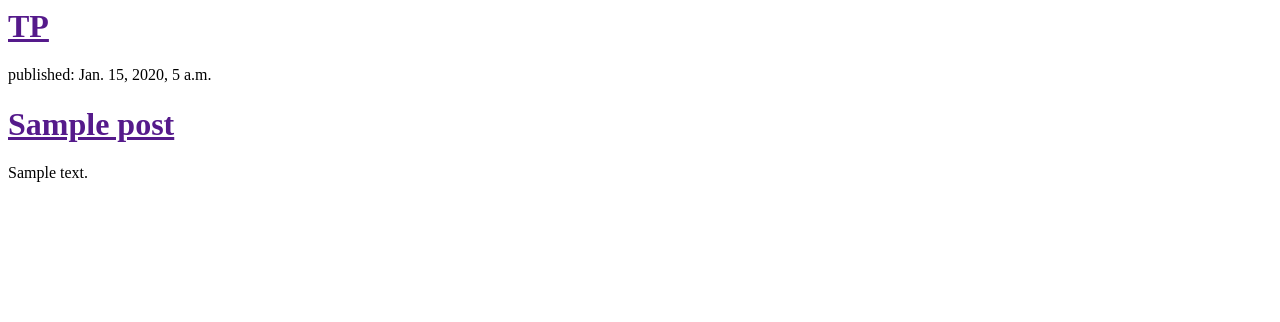
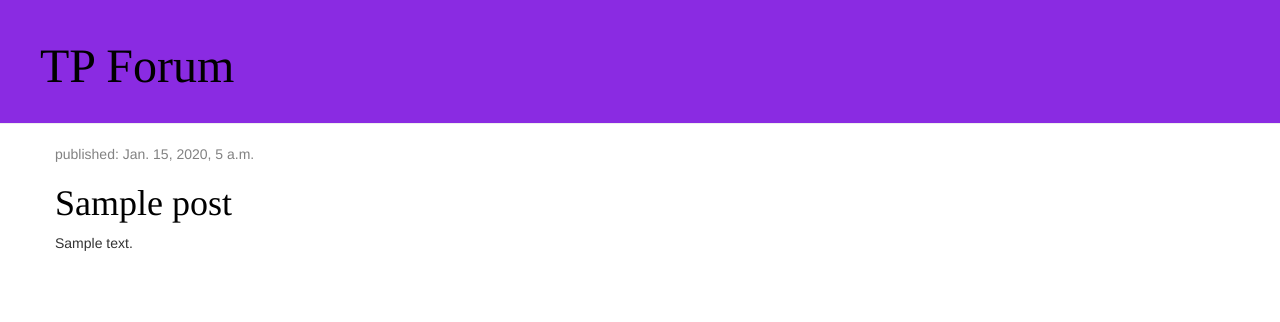
Before and after one commit to spelletier2604/ForumTP6, a Django app: template forum/templates/forum/post_list.html in a window 1280 px wide. Shown: the top 322 px of the page. Run offline with Django 3.2, Linux system fonts and the light colour scheme; the template is opened without the code that fills it: values that come from a table or form of the project are taken from there, others are empty; tables that the repository leaves empty hold one stand-in row (values such as "Sample post"); some libraries are stand-ins or nearby versions.

Commit message:
Details + CSS

```diff
--- /dev/null
+++ b/forum/static/css/blog.css
@@ -0,0 +1,46 @@
+.page-header {
+    background-color: #8A2BE2;
+    margin-top: 0;
+    padding: 20px 20px 20px 40px;
+}
+
+.page-header h1, .page-header h1 a, .page-header h1 a:visited, .page-header h1 a:active {
+    color: #000000;
+    font-size: 36pt;
+    text-decoration: none;
+}
+
+.content {
+    margin-left: 40px;
+}
+
+h1, h2, h3, h4 {
+    font-family: 'Times', cursive;
+}
+
+.date {
+    color: #828282;
+}
+
+.save {
+    float: right;
+}
+
+.post-form textarea, .post-form input {
+    width: 100%;
+}
+
+.top-menu, .top-menu:hover, .top-menu:visited {
+    color: #ffffff;
+    float: right;
+    font-size: 26pt;
+    margin-right: 20px;
+}
+
+.post {
+    margin-bottom: 70px;
+}
+
+.post h1 a, .post h1 a:visited {
+    color: #000000;
+}
--- /dev/null
+++ b/forum/templates/forum/base.html
@@ -0,0 +1,25 @@
+{% load staticfiles %}
+<html>
+    <head>
+        <title>TP</title>
+        <link rel="stylesheet" href="//maxcdn.bootstrapcdn.com/bootstrap/3.2.0/css/bootstrap.min.css">
+        <link rel="stylesheet" href="//maxcdn.bootstrapcdn.com/bootstrap/3.2.0/css/bootstrap-theme.min.css">
+        <link href='//fonts.googleapis.com/css?family=Lobster&subset=latin,latin-ext' rel='stylesheet' type='text/css'>
+        <link rel="stylesheet" href="{% static 'css/blog.css' %}">
+    </head>
+    <body>
+        <body>
+    <div class="page-header">
+        <h1><a href="/">TP Forum</a></h1>
+    </div>
+    <div class="content container">
+        <div class="row">
+            <div class="col-md-8">
+            {% block content %}
+            {% endblock %}
+            </div>
+        </div>
+    </div>
+</body>
+    </body>
+</html>
--- a/forum/templates/forum/post_list.html
+++ b/forum/templates/forum/post_list.html
@@ -1,18 +1,13 @@
-<html>
-    <head>
-        <title>TP de Forum</title>
-    </head>
-    <body>
-        <div>
-            <h1><a href="">TP</a></h1>
-        </div>
+{% extends 'forum/base.html' %}
 
-        {% for post in posts %}
-    <div>
-        <p>published: {{ post.published_date }}</p>
-        <h1><a href="">{{ post.title }}</a></h1>
-        <p>{{ post.text|linebreaksbr }}</p>
-    </div>
-{% endfor %}
-    </body>
-</html>
+{% block content %}
+            {% for post in posts %}
+                <div class="post">
+                    <div class="date">
+                        <p>published: {{ post.published_date }}</p>
+                    </div>
+                    <h1><a href="{% url 'post_detail' pk=post.pk %}">{{ post.title }}</a></h1>
+                    <p>{{ post.text|linebreaksbr }}</p>
+                </div>
+            {% endfor %}
+{% endblock %}
--- a/forum/urls.py
+++ b/forum/urls.py
@@ -3,4 +3,5 @@ from . import views
 
 urlpatterns = [
     url(r'^$', views.post_list, name='post_list'),
+    url(r'^post/(?P<pk>\d+)/$', views.post_detail, name='post_detail'),
 ]
--- a/forum/views.py
+++ b/forum/views.py
@@ -1,7 +1,12 @@
 from django.shortcuts import render
 from django.utils import timezone
 from .models import Post
+from django.shortcuts import render, get_object_or_404
 
 def post_list(request):
     posts = Post.objects.filter(published_date__lte=timezone.now()).order_by('published_date')
     return render(request, 'forum/post_list.html', {'posts': posts})
+
+def post_detail(request, pk):
+    post = get_object_or_404(Post, pk=pk)
+    return render(request, 'forum/post_detail.html', {'post': post})
--- a/mysite/urls.py
+++ b/mysite/urls.py
@@ -1,5 +1,7 @@
 from django.conf.urls import include, url
 from django.contrib import admin
+from django.contrib.staticfiles.urls import staticfiles_urlpatterns
+
 
 urlpatterns = [
     url(r'^admin/', admin.site.urls),
```
Also changed, not shown: forum/templates/forum/post_detail.html (added, +13 -0 lines).
